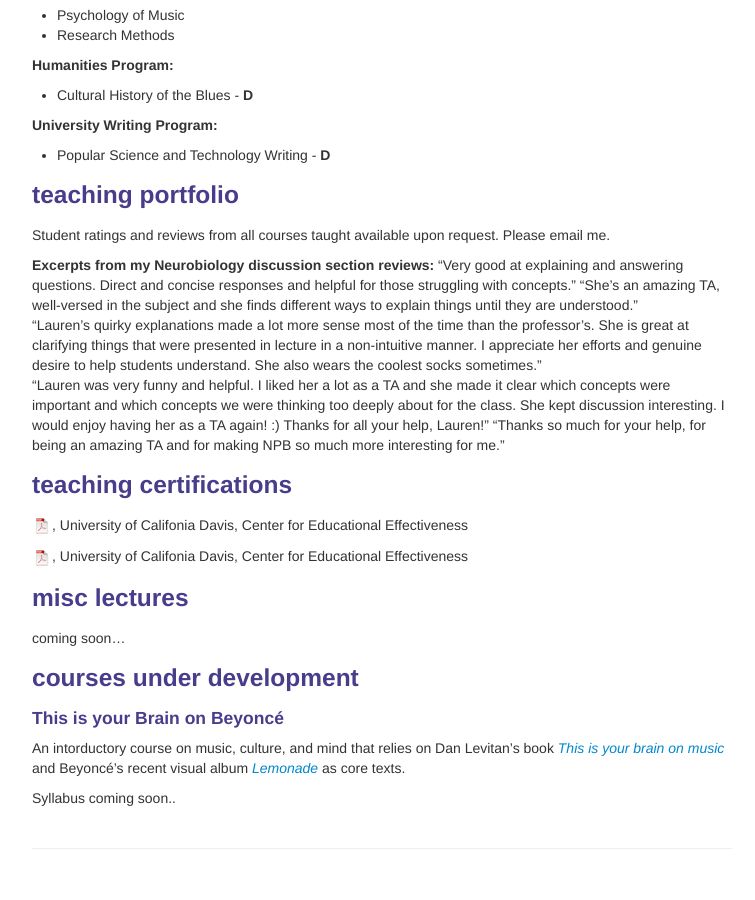
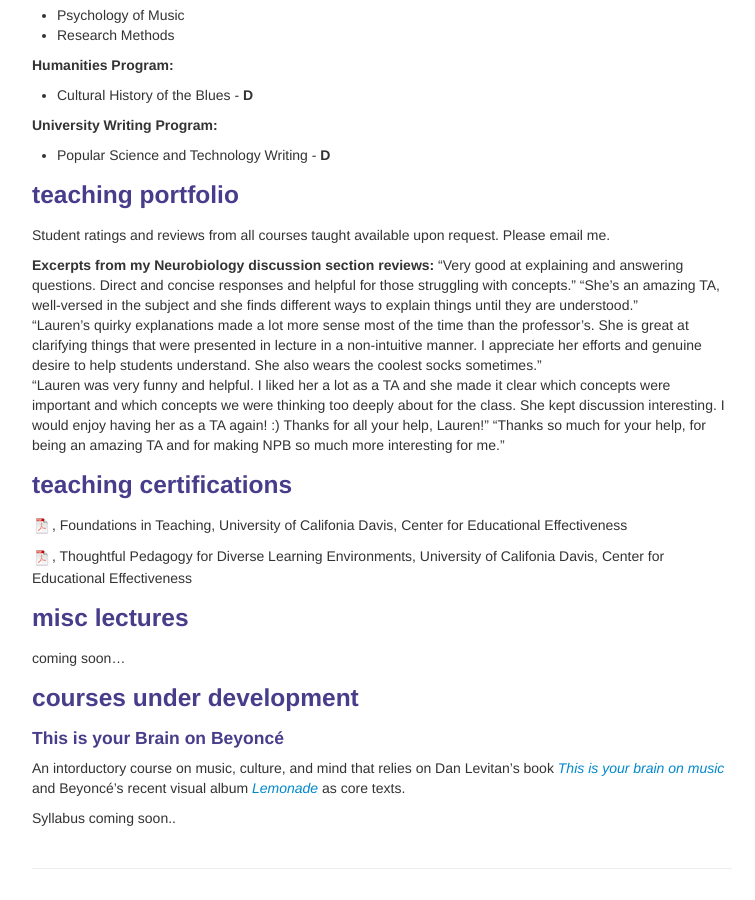
Before and after one commit to lkfink/lkfink.github.io, a Jekyll site: the page built from pages/teaching.md, in a window 1280 px wide and 900 px high, scrolled down 579 px. Shown: the whole window, without its empty margins (258-1013 px from the left). Built offline with Jekyll 4.4.1, drawn with Linux system fonts in a browser that asks for light colours.

Commit message:
Update teaching.md

```diff
--- a/pages/teaching.md
+++ b/pages/teaching.md
@@ -52,9 +52,9 @@ Student ratings and reviews from all courses taught available upon request. Plea
 
 
 ### <a name="certs"></a>teaching certifications
-[![Foundations in teaching](icons16/pdf-icon.png)]({{ BASE_PATH }}/assets/Foundations_TeachingCertificate_Fink.pdf), University of Califonia Davis, Center for Educational Effectiveness
+[![Foundations in teaching](icons16/pdf-icon.png)]({{ BASE_PATH }}/assets/Foundations_TeachingCertificate_Fink.pdf), Foundations in Teaching, University of Califonia Davis, Center for Educational Effectiveness
 
-[![Thoughtful pedagogy for diverse learning environments](icons16/pdf-icon.png)]({{ BASE_PATH }}/assets/Diversity_TeachingCertificate_Fink.pdf), University of Califonia Davis, Center for Educational Effectiveness
+[![Thoughtful pedagogy for diverse learning environments](icons16/pdf-icon.png)]({{ BASE_PATH }}/assets/Diversity_TeachingCertificate_Fink.pdf), Thoughtful Pedagogy for Diverse Learning Environments, University of Califonia Davis, Center for Educational Effectiveness
 
 
 ### <a name="misc"></a>misc lectures
```
